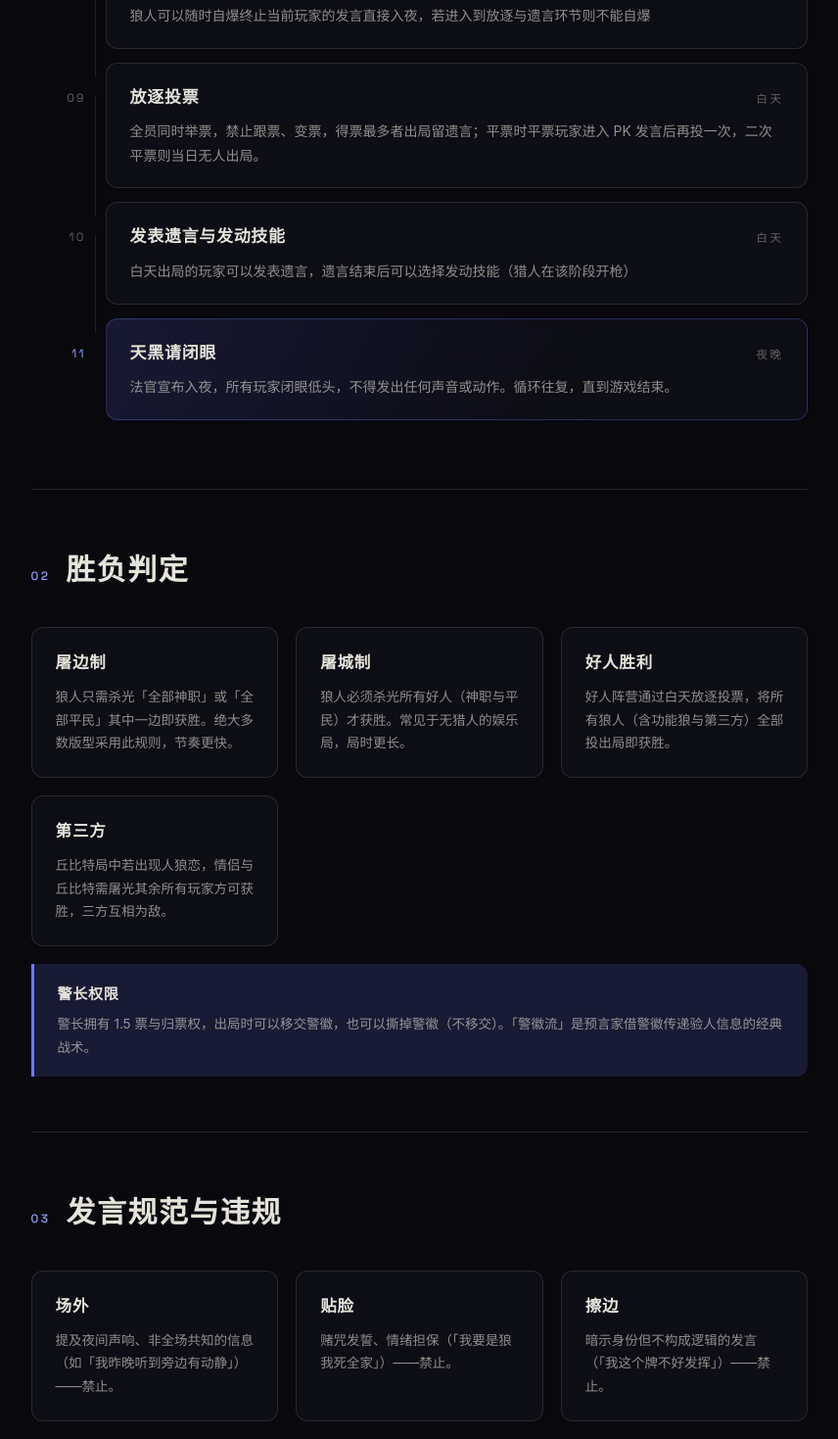
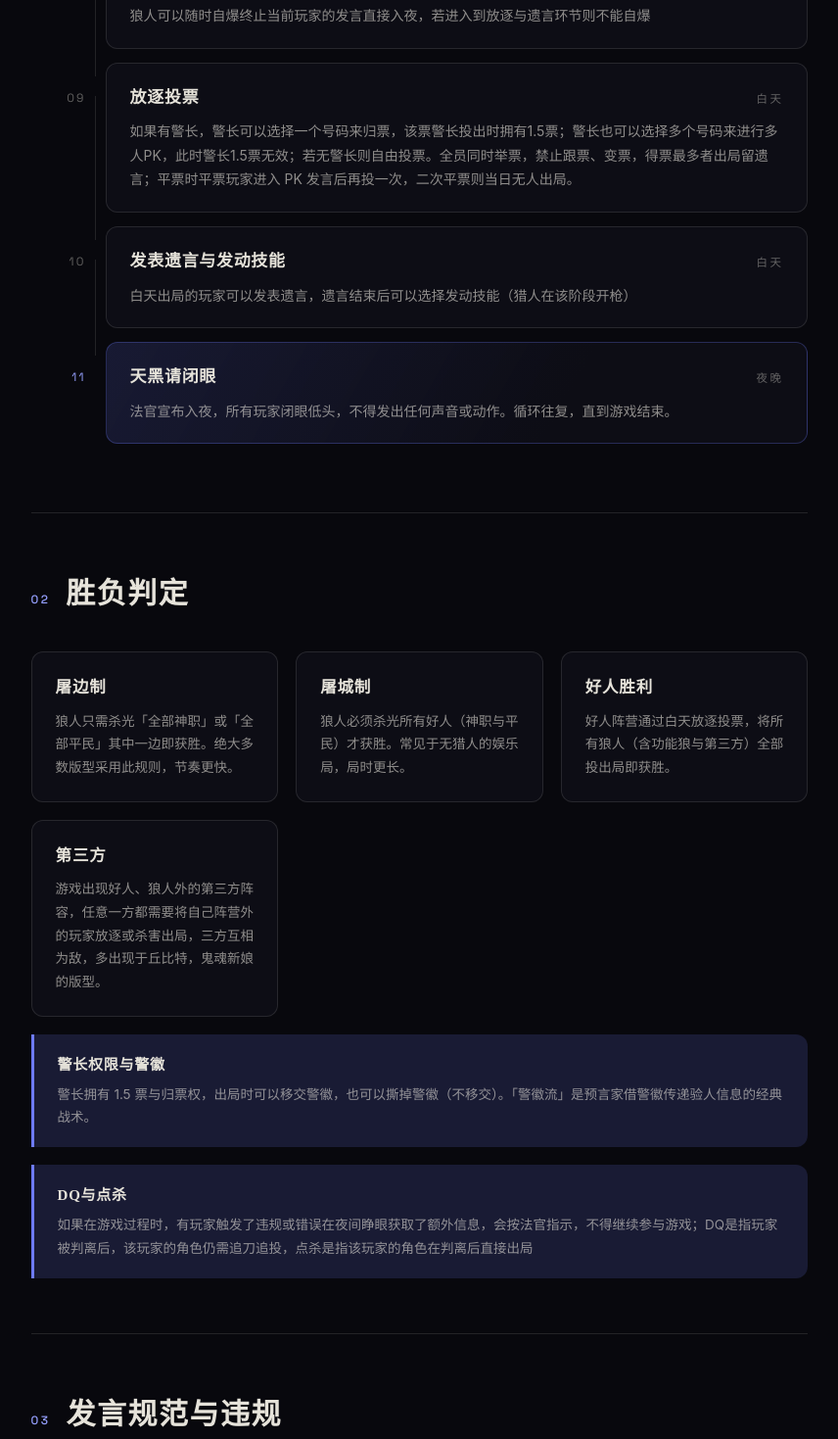
Before and after one commit to Saysleep/werewolf-manual, a Vue app: page /#/rules in a window 1280 px wide. Shown: the part 1520-2989 px from the top of the page at 98% size, without its empty margins (378-1234 px from the left). Built offline with nearby package versions, Linux system fonts and the light colour scheme.

Commit message:
标签体系收尾：梦魇去功能狼标签、机械狼加经典标签、孤注一掷改特殊机制；胜负判定与警长说明文案打磨；盗丘规则补充同阵营情侣归属

```diff
--- a/src/data/variants.js
+++ b/src/data/variants.js
@@ -153,7 +153,7 @@ export const variants = [
     en: 'NIGHTMARE & GUARD',
     players: 12,
     difficulty: 3,
-    tags: ['经典', '功能狼', '守卫'],
+    tags: ['经典','守卫'],
     summary: '梦魇每晚第一个睁眼施加恐惧，被恐惧的神职当夜形同白板，狼队的刀从此不再怕守卫',
     config: [
       { role: 'nightmare', count: 1 },
@@ -299,7 +299,7 @@ export const variants = [
     en: 'MECH WOLF & PSYCHIC',
     players: 12,
     difficulty: 4,
-    tags: ['大师赛官方', '不见面大狼', '守卫'],
+    tags: ['大师赛官方', '不见面大狼', '守卫', '经典'],
     summary: '京城大师赛官方版型：机械狼每晚模仿一名玩家的身份并学习其技能，通灵师的查验难道一定是真的吗？',
     config: [
       { role: 'mech-wolf', count: 1 },
@@ -350,7 +350,7 @@ export const variants = [
     en: 'MASQUERADE BALL',
     players: 12,
     difficulty: 5,
-    tags: ['大师赛官方', '特殊机制','不见面大狼'],
+    tags: ['大师赛官方', '特殊机制', '不见面大狼'],
     summary: '京城大师赛官方版型舞者的三人舞池暗藏杀机，假面则在舞池里偷换阵营——这是一局关于「谁在跳舞」的信息战',
     config: [
       { role: 'mask-wolf', count: 1 },
@@ -399,7 +399,7 @@ export const variants = [
     en: 'THE HALF-BLOOD',
     players: 12,
     difficulty: 2,
-    tags: ['大师赛官方', '经典'],
+    tags: ['大师赛官方'],
     summary: '京城大师赛官方版型经典预女猎白加入一张混血儿：TA 的阵营取决于首夜认下的榜样，是好人里最不确定的那张牌',
     config: [
       { role: 'wolf', count: 4 },
@@ -447,7 +447,7 @@ variants.push(
     en: 'ALL OR NOTHING',
     players: 12,
     difficulty: 5,
-    tags: ['大师赛官方', '功能狼'],
+    tags: ['大师赛官方','特殊机制'],
     summary: '京城大师赛官方版型典狱长的「交易」是一场囚徒困境：合作则共赢，背叛则独活——每晚都有两个人在黑暗里互相猜心',
     config: [
       { role: 'warden', count: 1 },
@@ -607,7 +607,7 @@ variants.push(
   //   en: 'BEAR & HIDDEN WOLF',
   //   players: 12,
   //   difficulty: 3,
-  //   tags: ['大师赛官方', '功能狼'],
+  //   tags: ['大师赛官方', '不见面大狼'],
   //   summary: '京城大师赛官方版型熊的咆哮是最朴素的位置学信息，而隐狼潜伏在狼队视野之外，连咆哮都不会为 TA 响起',
   //   config: [
   //     { role: 'hidden-wolf', count: 1 },
@@ -650,7 +650,7 @@ variants.push(
   //   players: 12,
   //   difficulty: 4,
   //   tags: ['大师赛官方', '第三方'],
-  //   summary: '京城大师赛官方版型14 张牌 12 个人，盗贼埋下一张秘密，丘比特系上一段姻缘——人狼恋出现时，全场都是第三方的猎物',
+  //   summary: '京城大师赛官方版型14 张牌 12 个人，盗贼埋下一张秘密，当丘比特链接了人狼恋时，全场都是第三方的猎物',
   //   config: [
   //     { role: 'thief', count: 1 },
   //     { role: 'cupid', count: 1 },
@@ -664,7 +664,7 @@ variants.push(
   //   ],
   //   rules: [
   //     '本版型共有 14 张身份牌，实到 12 名玩家：盗贼首夜第一个被唤醒，从剩余两张底牌中选择一张作为本局身份；若牌堆中有狼人阵营角色，必须选择狼人阵营牌',
-  //     '丘比特首夜选择任意两名玩家成为情侣：丘比特不知道情侣身份，情侣彼此不知道对方身份，也不知道丘比特是谁',
+  //     '丘比特首夜选择任意两名玩家成为情侣：丘比特不知道情侣身份，情侣彼此不知道对方身份，也不知道丘比特是谁，若情侣阵营一致，则丘比特归属于该阵营',
   //     '好人与狼人结成情侣时，丘比特与情侣组成第三方阵营（不改变原有身份与技能，只转变阵营），第三方获胜条件为屠城；同阵营情侣则随原阵营胜负',
   //     '情侣一方出局，另一方殉情出局；殉情出局的狼王或猎人不能发动技能',
   //     '特别说明：狼人必须统一刀型才视为击杀成功，否则视为空刀',
--- a/src/views/Rules.vue
+++ b/src/views/Rules.vue
@@ -27,7 +27,7 @@
 
     <hr class="rule-hr" />
 
-    <!-- 胜负判定 -->
+    <!-- 胜负判定与规则细节 -->
     <section>
       <h2 class="section-title"><span class="no">02</span>胜负判定</h2>
       <div class="win-grid">
@@ -45,12 +45,16 @@
         </div>
         <div class="win-card">
           <b>第三方</b>
-          <p>丘比特局中若出现人狼恋，情侣与丘比特需屠光其余所有玩家方可获胜，三方互相为敌。</p>
+          <p>游戏出现好人、狼人外的第三方阵容，任意一方都需要将自己阵营外的玩家放逐或杀害出局，三方互相为敌，多出现于丘比特，鬼魂新娘的版型。</p>
         </div>
       </div>
       <div class="note-box">
-        <b>警长权限</b>
+        <b>警长权限与警徽</b>
         <p>警长拥有 1.5 票与归票权，出局时可以移交警徽，也可以撕掉警徽（不移交）。「警徽流」是预言家借警徽传递验人信息的经典战术。</p>
+      </div>
+      <div class="note-box">
+        <b>DQ与点杀</b>
+        <p>如果在游戏过程时，有玩家触发了违规或错误在夜间睁眼获取了额外信息，会按法官指示，不得继续参与游戏；DQ是指玩家被判离后，该玩家的角色仍需追刀追投，点杀是指该玩家的角色在判离后直接出局</p>
       </div>
     </section>
 
@@ -66,7 +70,7 @@
         </div>
         <div class="win-card">
           <b>贴脸</b>
-          <p>赌咒发誓、情绪担保（「我要是狼我死全家」）——禁止。</p>
+          <p>赌咒发誓、情绪担保（「我要是狼我一辈子没钱」）——禁止。</p>
         </div>
         <div class="win-card">
           <b>擦边</b>
@@ -129,7 +133,7 @@ const flowSteps = [
   { t: '警徽投票（首夜天亮前）', night: false, d: '由未上警的玩家投票选出警长。平票时平票玩家再次发言后全场重投，二次平票则本局警徽流失。' },
   { t: '天亮报夜', night: false, d: '法官宣布天亮，按序播报死讯并询问是否留遗言；若无人死亡则宣布「平安夜」。仅首夜出局的玩家可以发表遗言。' },
   { t: '轮流发言', night: false, d: '1.若有警长且为平安夜，则警长决定警长相邻位置（警左/警右）开始按序轮流；2.若有警长不为平安夜且为单死，则警长决定死者相邻位置（死左/死右）开始按序轮流；3.若有警长且昨夜多倒，则警长决定警长相邻位置（警左/警右）开始按序轮流；4.若无警长，则随机指定玩家按随机顺序（顺或逆，一般是顺时针，不做随机）开始按序轮流发言；每人限时发言：报身份、盘逻辑、指认或表水，其余玩家不得插话、提问。普通狼人可以随时自爆终止当前玩家的发言直接入夜，若进入到放逐与遗言环节则不能自爆' },
-  { t: '放逐投票', night: false, d: '全员同时举票，禁止跟票、变票，得票最多者出局留遗言；平票时平票玩家进入 PK 发言后再投一次，二次平票则当日无人出局。' },
+  { t: '放逐投票', night: false, d: '如果有警长，警长可以选择一个号码来归票，该票警长投出时拥有1.5票；警长也可以选择多个号码来进行多人PK，此时警长1.5票无效；若无警长则自由投票。全员同时举票，禁止跟票、变票，得票最多者出局留遗言；平票时平票玩家进入 PK 发言后再投一次，二次平票则当日无人出局。' },
   { t: '发表遗言与发动技能', night: false, d: '白天出局的玩家可以发表遗言，遗言结束后可以选择发动技能（猎人在该阶段开枪）' },
   { t: '天黑请闭眼', night: true, d: '法官宣布入夜，所有玩家闭眼低头，不得发出任何声音或动作。循环往复，直到游戏结束。' },
 
--- a/src/views/Variants.vue
+++ b/src/views/Variants.vue
@@ -83,7 +83,7 @@ import { roleMap, camps } from '../data/roles'
 const activeTag = ref('全部')
 const activeDiff = ref(0)
 
-const tagFilters = ['全部', '大师赛官方', '经典', '新手入门', '不见面大狼', '守卫', '第三方', '特殊机制']
+const tagFilters = ['全部', '大师赛官方', '经典', '新手入门', '不见面大狼', '守卫', '第三方', '特殊机制', '娱乐板']
 
 const filtered = computed(() =>
   variants.filter((v) => {
```
